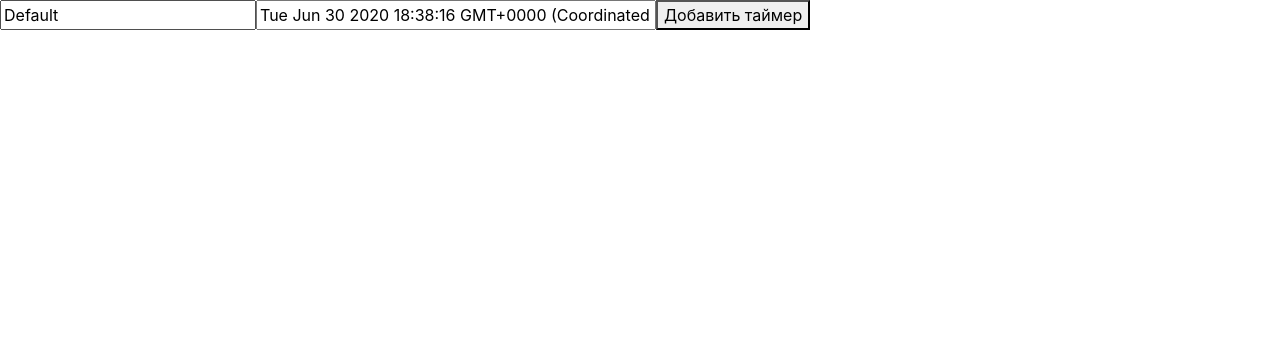
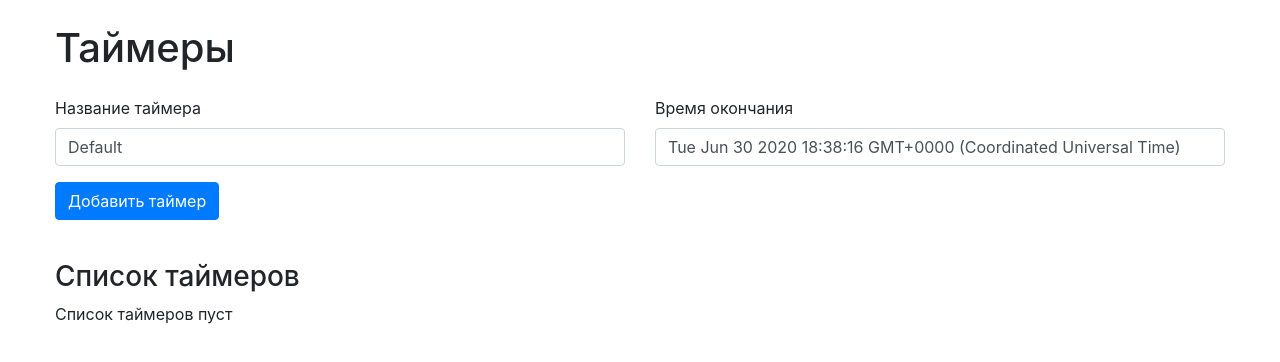
Before and after one commit to SvetlanaIo/hnh-timer, a Vue app: page / in a window 1280 px wide. Shown: the top 362 px of the page. Built offline with nearby package versions, Linux system fonts and the light colour scheme; what vue-typescript-inject would draw is missing.

Commit message:
Добавлены бутсрап компоненты

```diff
--- a/src/App.vue
+++ b/src/App.vue
@@ -1,16 +1,25 @@
 <template>
   <div id="app">
+    <b-container fluid>
+      <h1 class="page-title">Таймеры</h1>
+      <section class="section">
         <c-timer @addTimer="onAddTimer"></c-timer>
-    <ul v-for="(timer, index) in timerList" :key="index">
-      <li>
+      </section>
+      <section class="section timer-list">
+        <h3>Список таймеров</h3>
+        <b-list-group v-if="timerList.length">
+          <b-list-group-item v-for="(timer, index) in timerList" :key="index">
             <span>
               {{ timer.name }}
             </span>
             <span>
               {{ timer.time }}
             </span>
-      </li>
-    </ul>
+          </b-list-group-item>
+        </b-list-group>
+        <span v-else>Список таймеров пуст</span>
+      </section>
+    </b-container>
   </div>
 </template>
 
@@ -26,18 +35,15 @@ import Timer from "@/components/c-timer.vue";
   },
 })
 export default class App extends Vue {
-  // public timer =
   public timerList: TimerModel[] = [];
 
-  // protected created(): void {}
-  public onAddTimer(timer: any) {
-    console.log(timer);
+  public onAddTimer(timer: TimerModel) {
     this.timerList.push(timer);
   }
 }
 </script>
 
-<style>
+<style lang="scss" scoped>
 .material-icons {
   font-family: "Material Icons";
   font-weight: normal;
@@ -54,4 +60,22 @@ export default class App extends Vue {
   -webkit-font-smoothing: antialiased;
 }
 @import "../src/assets/nprogress.css";
+
+.container-fluid {
+  max-width: 1200px;
+}
+
+.section {
+  & + & {
+    margin-top: 40px;
+  }
+}
+
+.page-title {
+  margin: 24px 0;
+}
+
+.list-group {
+  margin-top: 16px;
+}
 </style>
--- a/src/components/c-timer.vue
+++ b/src/components/c-timer.vue
@@ -1,13 +1,26 @@
 <template>
-  <div id="app">
-    <input type="text" v-model="timer.name" placeholder="Введите название" />
-    <input
-      style="width: 400px;"
-      v-model="timer.time"
-      type="text"
-      placeholder="Введите время в формате HH:MM:SS"
-    />
-    <button @click="addTimer()">Добавить таймер</button>
+  <div class="timer">
+    <b-row>
+      <b-col>
+        <div class="form-group">
+          <label for="timerName">Название таймера</label>
+          <b-form-input
+            v-model="timer.name"
+            id="timerName"
+            placeholder="Введите название"
+          ></b-form-input></div
+      ></b-col>
+      <b-col>
+        <div class="form-group">
+          <label for="timerTime">Время окончания</label>
+          <b-form-input
+            v-model="timer.time"
+            id="timerTime"
+            placeholder="Введите время в формате HH:MM:SS"
+          ></b-form-input></div
+      ></b-col>
+    </b-row>
+    <b-button variant="primary" @click="addTimer()">Добавить таймер</b-button>
   </div>
 </template>
 <script lang="ts">
```
Lines whose indentation alone changed are shown as unchanged.
